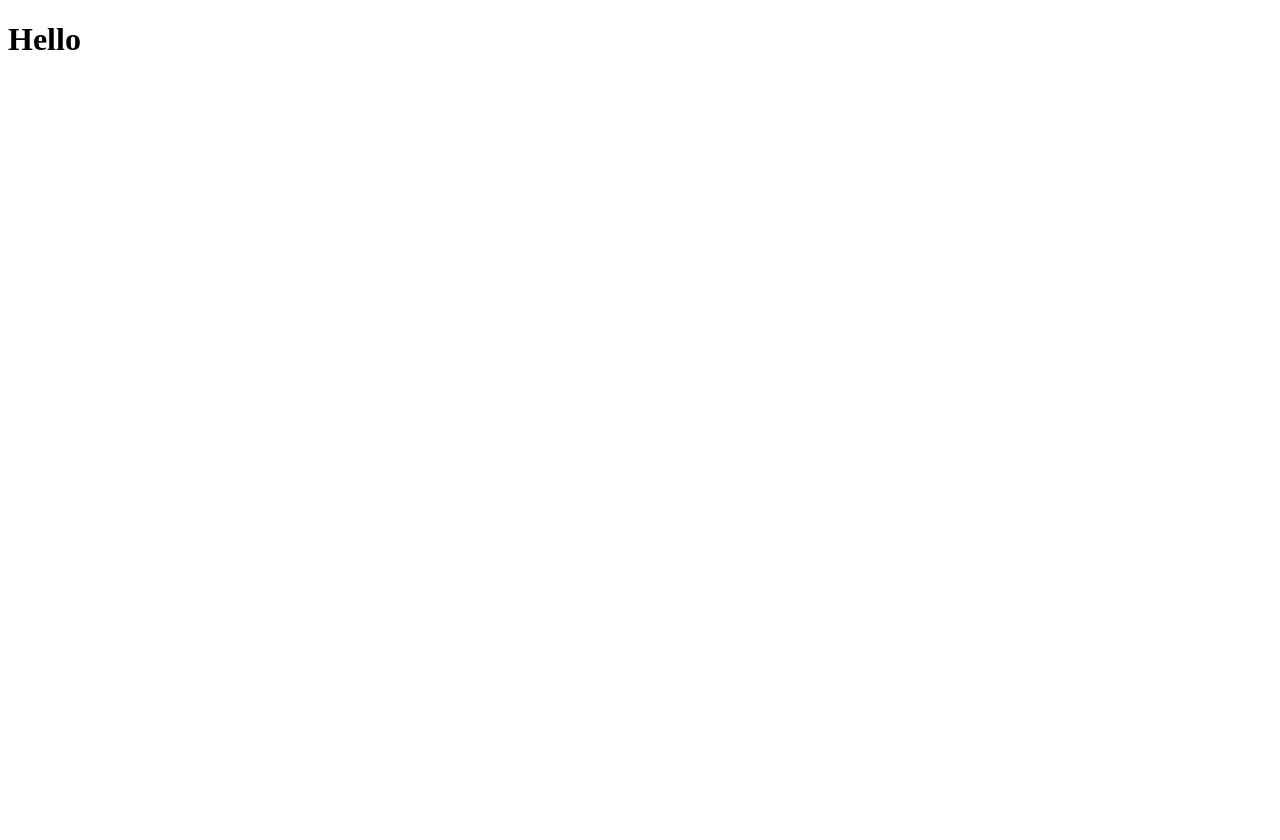
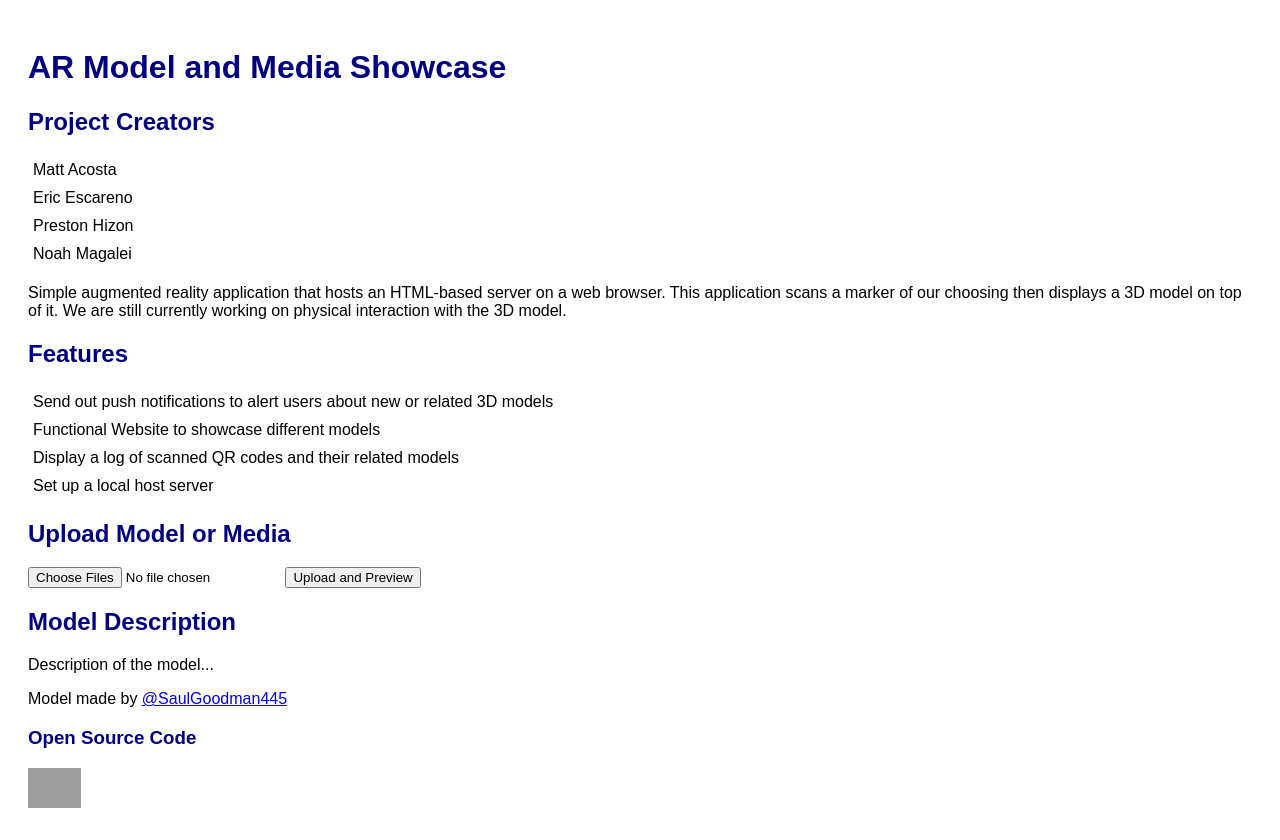
Before and after one commit to n0ahmagalei/Mobile_AR, a website: page AR_Webpage.html in a window 1280 px wide. Before the commit the page ends 800 px from the top, so only its background shows below. Drawn offline with Linux system fonts and the light colour scheme; grey boxes are pictures that could not be loaded.

Commit message:
First Website Update
This commit has the following changes:
1. Ability to upload/preview files
2. Basic Project description
3. List of project creator's
4. Link to GitHub page
5. Displays the creator's social's
6. Description of uploaded model
7. Clear object models from viewership

```diff
--- a/AR_Webpage.html
+++ b/AR_Webpage.html
@@ -3,16 +3,97 @@
 <head>
     <meta charset="UTF-8">
     <meta name="viewport" content="width=device-width, initial-scale=1.0">
-    <title>Hello Message</title>
+    <title>AR Model and Media Showcase</title>
+    <style>
+        /* Basic styles for the entire page */
+        body { font-family: Arial, sans-serif; padding: 20px; }
+        h1, h2, h3 { color: navy; } /* Header color styling */
+        ul { list-style-type: none; padding: 0; } /* Removes bullets and padding from lists */
+        li { padding: 5px; } /* Adds padding to list items for better readability */
+        #preview { margin-top: 20px; } /* Adds a margin above the preview area */
+        img, video { max-width: 100%; max-height: 400px; } /* Styles for images and videos to fit them within dimensions */
+        .preview-placeholder { font-style: italic; color: grey; } /* Style for placeholder text */
+    </style>
 </head>
 <body>
-    <h1 id="greeting">Loading...</h1>
+    <h1>AR Model and Media Showcase</h1>
+    <h2>Project Creators</h2>
+    <ul>
+        <li>Matt Acosta</li>
+        <li>Eric Escareno</li>
+        <li>Preston Hizon</li>
+        <li>Noah Magalei</li>
+    </ul>
+
+    <p>
+        Simple augmented reality application that hosts an HTML-based server on a web browser.
+        This application scans a marker of our choosing then displays a 3D model on top of it.
+        We are still currently working on physical interaction with the 3D model.
+    </p>
+
+    <h2>Features</h2>
+    <ul>
+        <li>Send out push notifications to alert users about new or related 3D models</li>
+        <li>Functional Website to showcase different models</li>
+        <li>Display a log of scanned QR codes and their related models</li>
+        <li>Set up a local host server</li>
+    </ul>
+
+    <h2>Upload Model or Media</h2>
+    <input type="file" id="fileInput" accept=".unity3d, .obj, .fbx, .blend, .jpg, .jpeg, .gif, .mp4" multiple>
+    <button onclick="previewMedia()">Upload and Preview</button>
+
+    <div id="preview"></div>
+
+    <h2>Model Description</h2>
+    <p>Description of the model...</p>
+    <p>Model made by <a href="https://socialmedia.com/SaulGoodman445">@SaulGoodman445</a></p>
+
+    <h3>Open Source Code</h3>
+    <a href="https://github.com/n0ahmagalei/Mobile_AR">
+        <img src="https://github.githubassets.com/images/modules/logos_page/GitHub-Mark.png" alt="GitHub" style="height: 40px;">
+    </a>
 
     <script>
-        // Tester website for future use.
-        document.addEventListener("DOMContentLoaded", function() {
-            document.getElementById('greeting').textContent = 'Hello';
-        });
+        function previewMedia() {
+            const fileInput = document.getElementById('fileInput');
+            const files = fileInput.files; // Gets all selected files
+            const previewArea = document.getElementById('preview');
+            previewArea.innerHTML = ''; // Clears the preview area
+
+            Array.from(files).forEach(file => { // Processes each file individually
+                const reader = new FileReader();
+                reader.onload = function(e) {
+                    const fileType = file.type;
+                    const fileURL = e.target.result;
+
+                    if (fileType.includes('image')) { // Handles image files
+                        const img = document.createElement('img');
+                        img.src = fileURL;
+                        previewArea.appendChild(img);
+                    } else if (fileType.includes('video')) { // Handles video files
+                        const video = document.createElement('video');
+                        video.setAttribute('controls', '');
+                        video.src = fileURL;
+                        previewArea.appendChild(video);
+                    } else { // Handles other file types
+                        const placeholder = document.createElement('p');
+                        placeholder.textContent = 'Preview not available for this file type.';
+                        placeholder.className = 'preview-placeholder';
+                        previewArea.appendChild(placeholder);
+                    }
+                };
+                if (file.type.includes('image') or file.type.includes('video')) {
+                    reader.readAsDataURL(file); // Reads the file data as a URL
+                } else {
+                    // Immediately display a placeholder for non-image/video files
+                    const placeholder = document.createElement('p');
+                    placeholder.textContent = 'Preview not available for ' + file.name;
+                    placeholder.className = 'preview-placeholder';
+                    previewArea.appendChild(placeholder);
+                }
+            });
+        }
     </script>
 </body>
 </html>
```
